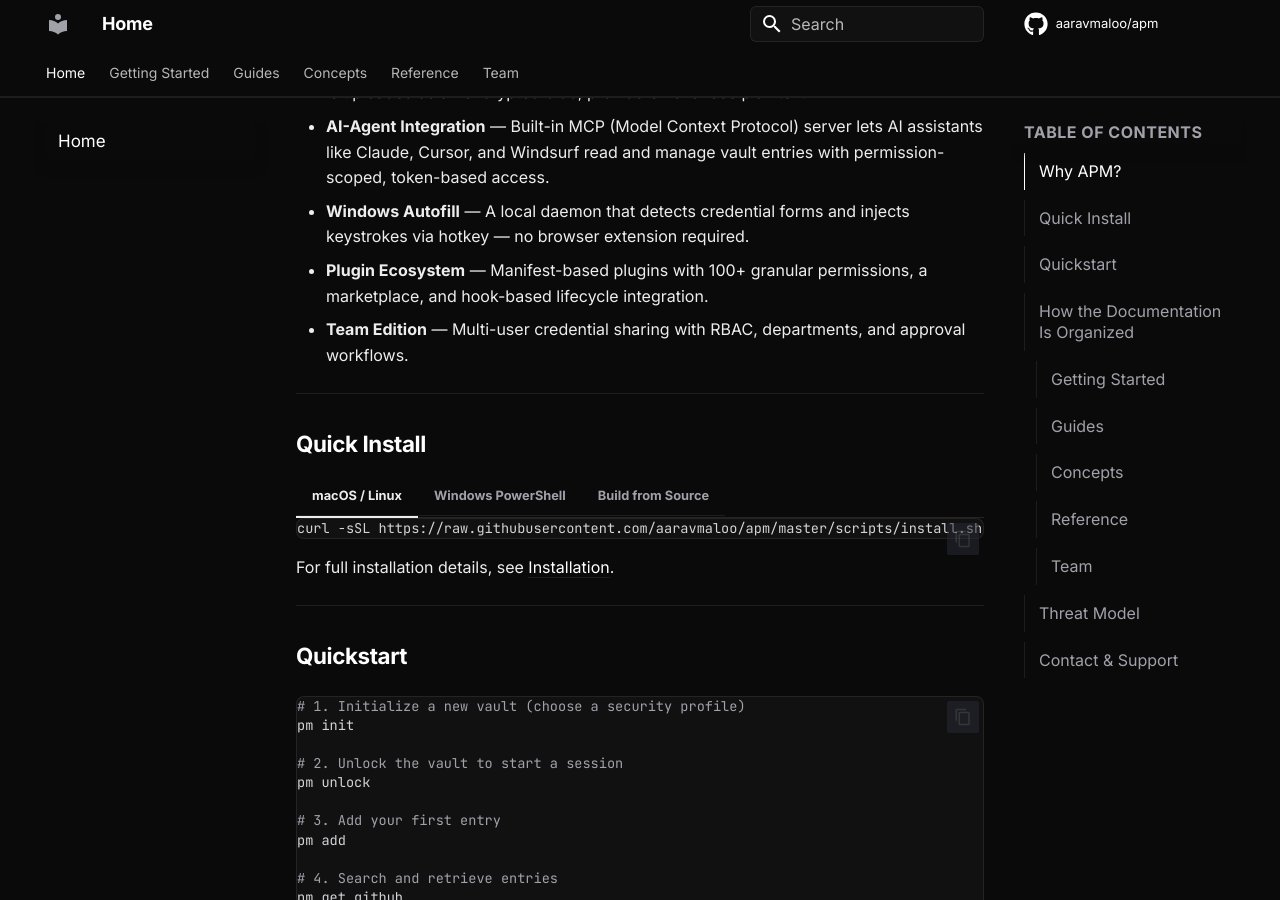
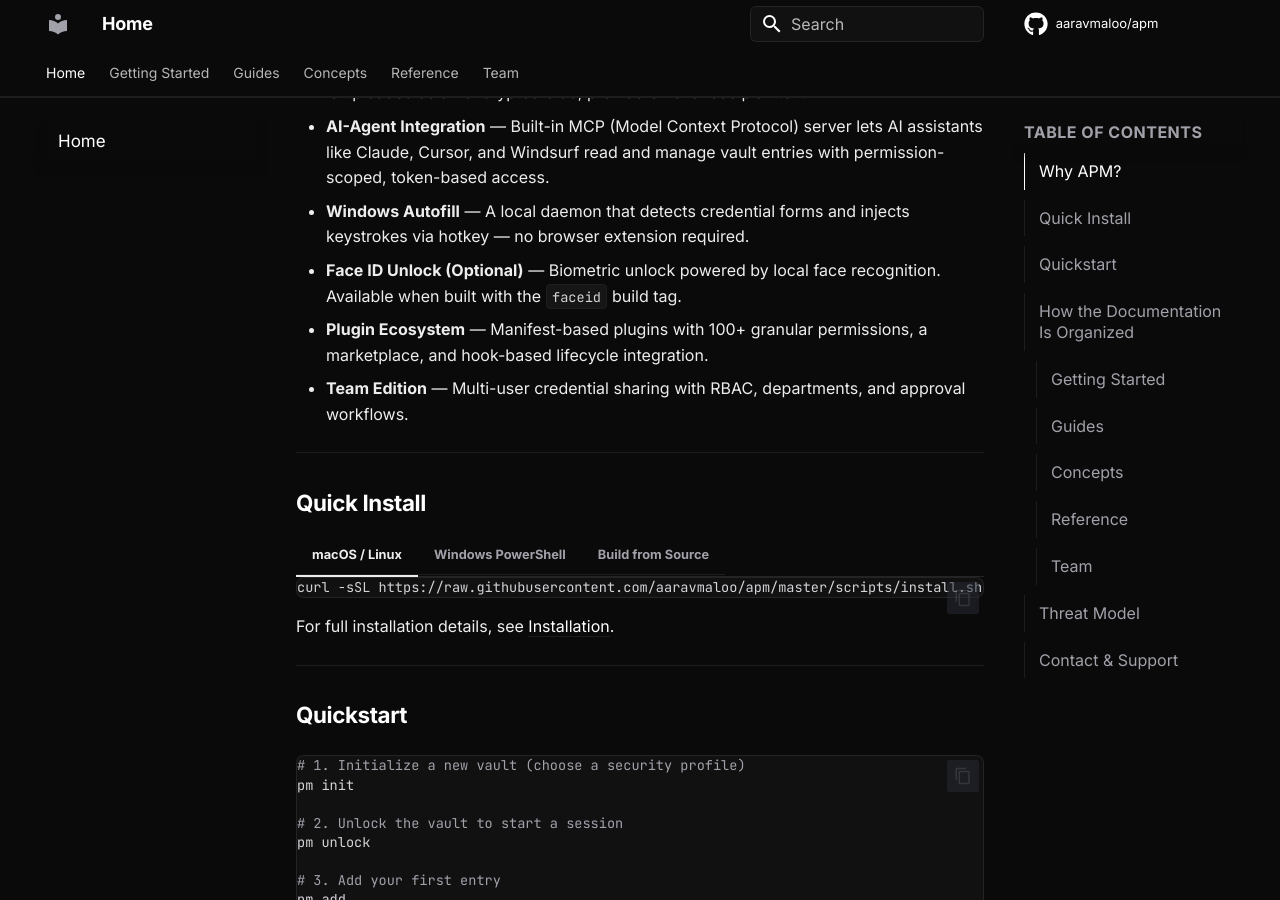
Before and after one commit to aaravmaloo/apm, an MkDocs documentation site: the page built from docs/index.md, in a window 1280 px wide and 900 px high, scrolled down 577 px. Built offline with MkDocs 1.6.1 and Material for MkDocs 9.7.7, drawn with Linux system fonts in a browser that asks for light colours; comment, search, counter and statistics services are not loaded.

Commit message:
Update docs/index.md

```diff
--- a/docs/index.md
+++ b/docs/index.md
@@ -11,6 +11,7 @@
 - **Multi-Cloud Sync** — Native support for Google Drive, GitHub, and Dropbox. Your vault is uploaded as an encrypted blob; providers never see plaintext.
 - **AI-Agent Integration** — Built-in MCP (Model Context Protocol) server lets AI assistants like Claude, Cursor, and Windsurf read and manage vault entries with permission-scoped, token-based access.
 - **Windows Autofill** — A local daemon that detects credential forms and injects keystrokes via hotkey — no browser extension required.
+- **Face ID Unlock (Optional)** — Biometric unlock powered by local face recognition. Available when built with the `faceid` build tag.
 - **Plugin Ecosystem** — Manifest-based plugins with 100+ granular permissions, a marketplace, and hook-based lifecycle integration.
 - **Team Edition** — Multi-user credential sharing with RBAC, departments, and approval workflows.
 
```
